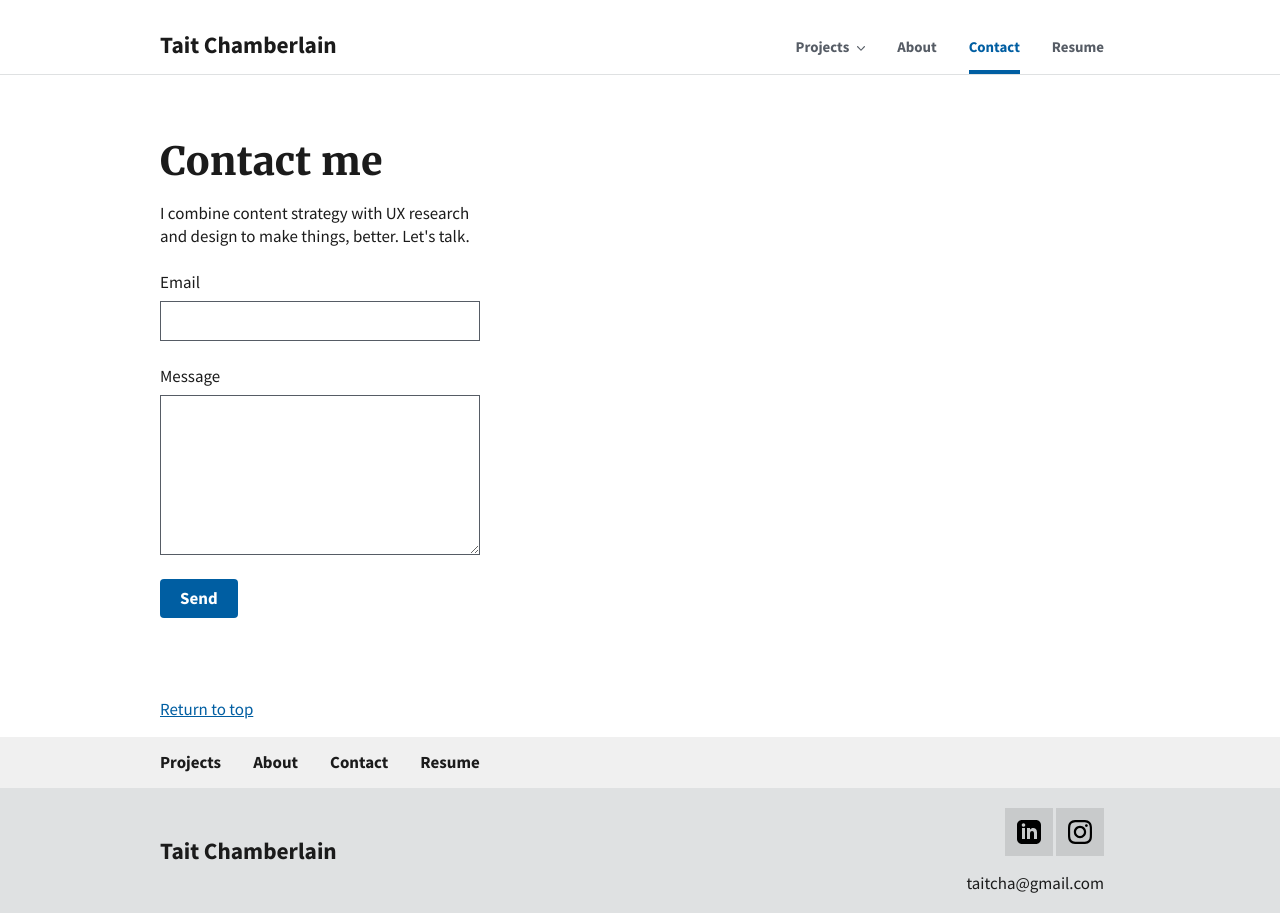
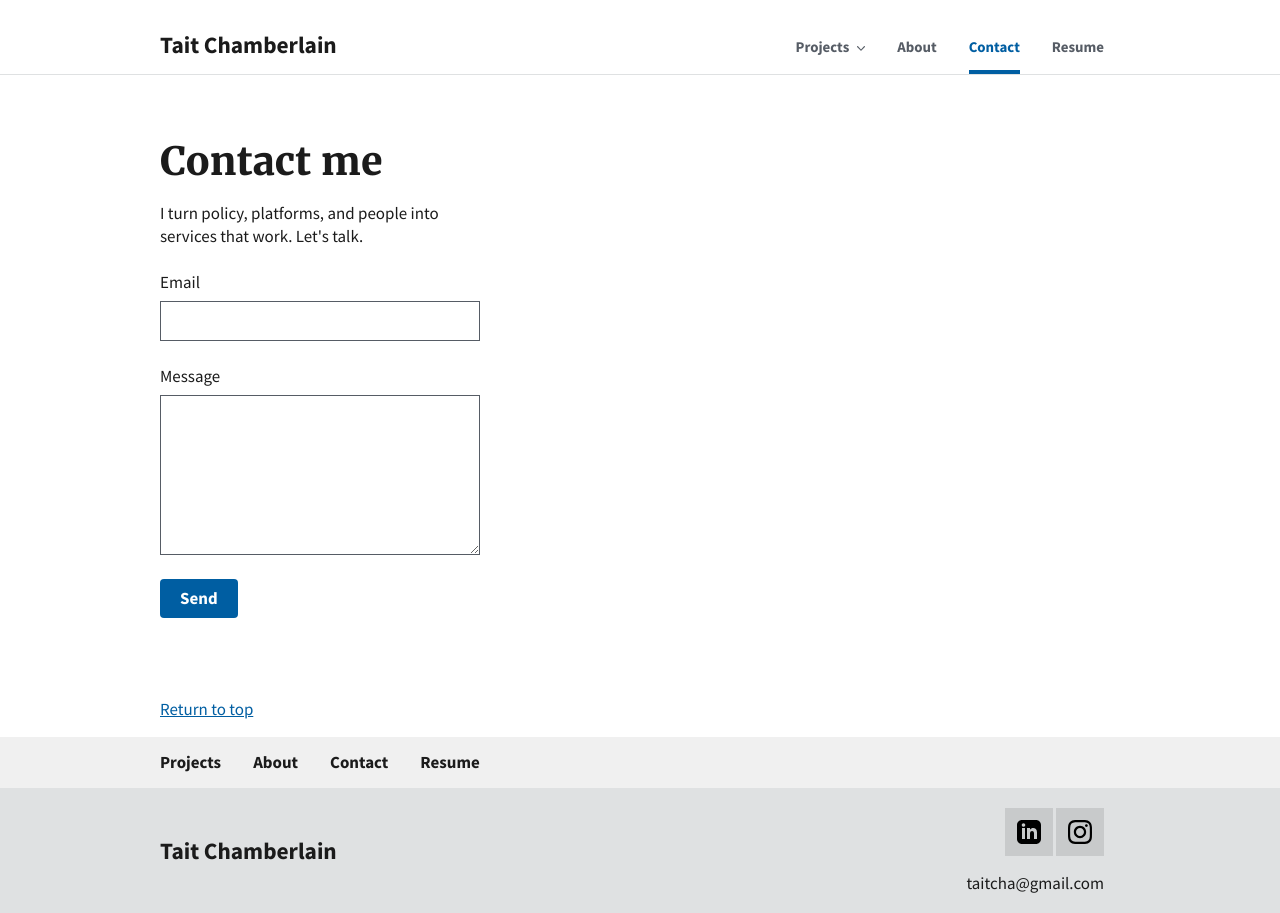
Before and after one commit to taitcha/taitcha.github.io, a Jekyll site: the page built from pages/contact.md, in a window 1280 px wide. Built offline with Jekyll 4.4.1, drawn with Linux system fonts in a browser that asks for light colours.

Commit message:
subhead addback

```diff
--- a/pages/contact.md
+++ b/pages/contact.md
@@ -7,7 +7,7 @@ permalink: contact.html
 <form class="usa-form" action="https://formspree.io/f/xayanjzj" method="POST">
   <fieldset class="usa-fieldset">
     <!--<legend class="usa-legend">Name</legend>-->
-    <span class="usa-serif">I combine content strategy with UX research and design to make things, better. Let's talk.</span>
+    <span class="usa-serif">I turn policy, platforms, and people into services that work. Let's talk.</span>
     <label for="email" class="usa-label">Email</label>
     <input id="eamil" name="email" type="email" required aria-required="true" class="usa-input">
     <label for="input-type-textarea" class="usa-label">Message</label>
```
Also changed, not shown: pages/index.md (+4 -0 lines), 1 other file.
